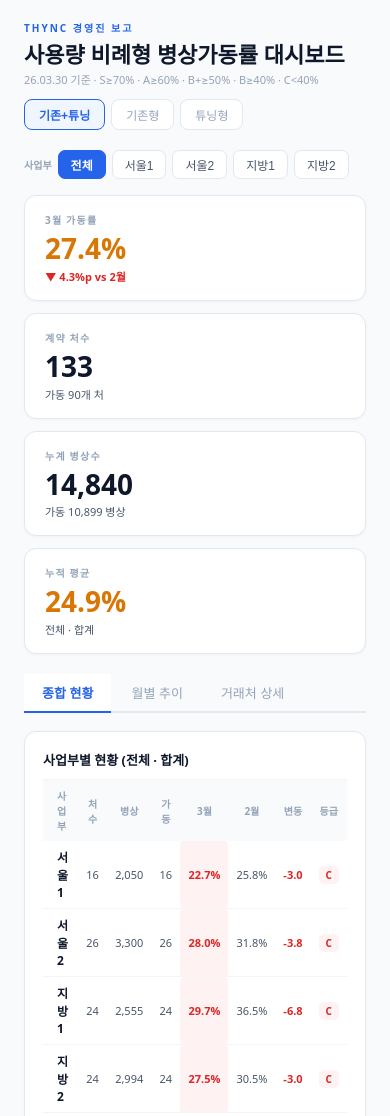
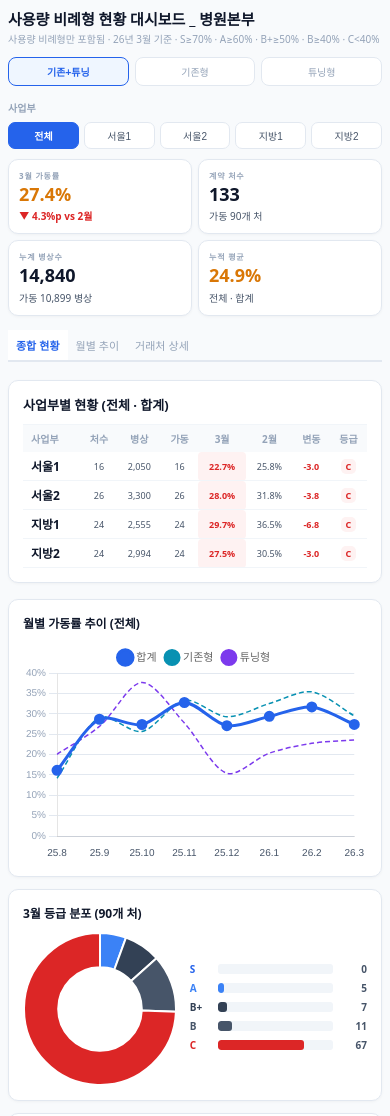
Before and after one commit to gksmffhrr-code/thynC_dash, a plain HTML site: page index.html in a window 390 px wide. Shown: the top 1116 px of the page. Drawn offline with nearby package versions, Linux system fonts and the light colour scheme.

Commit message:
Add files via upload

```diff
--- a/index.html
+++ b/index.html
@@ -2,8 +2,8 @@
 <html lang="ko">
 <head>
 <meta charset="UTF-8">
-<meta name="viewport" content="width=device-width, initial-scale=1.0">
-<title>thynC 경영진 보고 – 병상가동률 대시보드</title>
+<meta name="viewport" content="width=device-width, initial-scale=1.0, viewport-fit=cover">
+<title>사용량 비례형 현황 대시보드 _ 병원본부</title>
 <script src="https://cdnjs.cloudflare.com/ajax/libs/Chart.js/4.4.1/chart.umd.min.js"></script>
 <style>
   :root {
@@ -13,8 +13,9 @@
     --border:#e2e8f0; --blight:#f1f5f9;
     --bg:#f8fafc;
   }
-  * { box-sizing:border-box; margin:0; padding:0; }
-  body { background:var(--bg); color:var(--text); font-family:'Pretendard',system-ui,-apple-system,sans-serif; padding:20px 24px; min-height:100vh; }
+  * { box-sizing:border-box; margin:0; padding:0; -webkit-tap-highlight-color:transparent; }
+  html { -webkit-text-size-adjust:100%; scroll-behavior:smooth; }
+  body { background:var(--bg); color:var(--text); font-family:'Pretendard',system-ui,-apple-system,sans-serif; padding:20px 24px; min-height:100vh; overflow-x:hidden; }
 
   .header { display:flex; justify-content:space-between; align-items:flex-start; flex-wrap:wrap; gap:12px; margin-bottom:20px; }
   .header-label { font-size:10px; font-weight:700; color:var(--accent); letter-spacing:2px; text-transform:uppercase; margin-bottom:2px; }
@@ -31,6 +32,12 @@
   .bu-label { font-size:10px; color:var(--mute); font-weight:700; }
   .bu-btn { padding:5px 12px; border-radius:7px; font-size:12px; cursor:pointer; border:1px solid var(--border); background:#fff; color:var(--dim); font-weight:500; transition:all .15s; }
   .bu-btn.active { background:var(--accent); color:#fff; border-color:var(--accent); font-weight:700; }
+
+  .of-nav { display:flex; flex-wrap:wrap; gap:5px; margin-bottom:16px; align-items:center; }
+  .of-nav:empty { margin-bottom:0; }
+  .of-label { font-size:10px; color:var(--mute); font-weight:700; }
+  .of-btn { padding:4px 10px; border-radius:6px; font-size:11px; cursor:pointer; border:1px solid var(--border); background:#fff; color:var(--dim); font-weight:500; transition:all .15s; }
+  .of-btn.active { background:#0891b2; color:#fff; border-color:#0891b2; font-weight:700; }
 
   .kpi-row { display:flex; gap:12px; margin-bottom:20px; flex-wrap:wrap; }
   .kpi { background:#fff; border-radius:12px; padding:16px 20px; border:1px solid var(--border); flex:1; min-width:155px; box-shadow:0 1px 3px rgba(0,0,0,.04); }
@@ -97,10 +104,91 @@
   .chart-container { position:relative; width:100%; }
   .hidden { display:none !important; }
 
+  /* ─── Responsive: Tablet ─── */
+  @media (max-width:1024px) {
+    .grid-2 { grid-template-columns:1fr 1fr; gap:12px; }
+  }
+
+  /* ─── Responsive: Mobile ─── */
   @media (max-width:768px) {
-    .grid-2 { grid-template-columns:1fr; }
-    .kpi-row { flex-direction:column; }
-    .header { flex-direction:column; }
+    body { padding:14px 12px; }
+
+    .header { flex-direction:column; gap:10px; margin-bottom:14px; }
+    .header h1 { font-size:17px; line-height:1.3; }
+    .header-sub { font-size:10px; line-height:1.5; }
+
+    .type-filters { width:100%; }
+    .type-btn { flex:1; padding:7px 6px; font-size:11px; text-align:center; }
+
+    .bu-nav { gap:5px; margin-bottom:10px; }
+    .bu-label, .of-label { width:100%; margin-bottom:2px; }
+    .bu-btn { padding:6px 10px; font-size:11px; flex:1; text-align:center; min-width:0; }
+    .of-nav { gap:4px; margin-bottom:10px; }
+    .of-btn { padding:5px 8px; font-size:10px; }
+
+    .kpi-row { display:grid; grid-template-columns:1fr 1fr; gap:8px; margin-bottom:14px; }
+    .kpi { min-width:0; padding:12px 14px; border-radius:10px; }
+    .kpi-label { font-size:9px; letter-spacing:0.8px; margin-bottom:4px; }
+    .kpi-value { font-size:22px; }
+    .kpi-sub { font-size:10px; }
+    .kpi-delta { font-size:10px; }
+
+    .tabs { gap:0; overflow-x:auto; -webkit-overflow-scrolling:touch; }
+    .tab-btn { padding:8px 12px; font-size:12px; white-space:nowrap; flex-shrink:0; }
+
+    .grid-2 { grid-template-columns:1fr; gap:12px; }
+
+    .card { padding:14px; border-radius:10px; }
+    .card-title { font-size:13px; margin-bottom:10px; }
+    .card-title-sm { font-size:12px; margin-bottom:10px; }
+
+    table { font-size:10px; }
+    th { padding:6px 4px; font-size:8px; }
+    td { padding:5px 4px; font-size:9px; }
+    th.left, .td-left { padding-left:8px; }
+
+    .rank-item { gap:4px; margin-bottom:4px; }
+    .rank-name { font-size:10px; }
+    .rank-bu { font-size:8px; }
+    .rank-val { font-size:10px; width:42px; }
+    .rank-num { width:16px; height:16px; font-size:8px; }
+
+    .badge { padding:1px 5px; font-size:9px; }
+    .tag { font-size:8px; padding:1px 4px; }
+
+    .grade-row { gap:6px; margin-bottom:5px; }
+    .grade-label { font-size:10px; width:22px; }
+    .grade-bar-bg { height:10px; }
+    .grade-count { font-size:10px; }
+
+    .footer { flex-direction:column; gap:4px; align-items:center; text-align:center; }
+    .footer span { font-size:9px; }
+
+    /* Top/Bottom ranking split to single column on very small */
+    .rank-grid-mobile { grid-template-columns:1fr !important; }
+  }
+
+  /* ─── Responsive: Small phone ─── */
+  @media (max-width:400px) {
+    body { padding:10px 8px; }
+    .header h1 { font-size:15px; }
+    .kpi-row { grid-template-columns:1fr 1fr; gap:6px; }
+    .kpi { padding:10px 10px; }
+    .kpi-value { font-size:18px; }
+    .kpi-label { font-size:8px; }
+    .bu-btn { padding:5px 6px; font-size:10px; }
+    .type-btn { padding:6px 4px; font-size:10px; }
+    .tab-btn { padding:7px 8px; font-size:11px; }
+  }
+
+  /* Touch-friendly tap targets */
+  @media (pointer:coarse) {
+    .bu-btn, .of-btn, .type-btn, .tab-btn { min-height:36px; display:inline-flex; align-items:center; justify-content:center; }
+  }
+
+  /* Safe area for notched phones */
+  @supports (padding: env(safe-area-inset-bottom)) {
+    body { padding-bottom:calc(20px + env(safe-area-inset-bottom)); }
   }
 </style>
 </head>
@@ -109,15 +197,15 @@
   <!-- Header -->
   <div class="header">
     <div>
-      <div class="header-label">thynC 경영진 보고</div>
-      <h1>사용량 비례형 병상가동률 대시보드</h1>
-      <div class="header-sub">26.03.30 기준 · S≥70% · A≥60% · B+≥50% · B≥40% · C&lt;40%</div>
+      <h1>사용량 비례형 현황 대시보드 _ 병원본부</h1>
+      <div class="header-sub">사용량 비례형만 포함됨 · 26년 3월 기준 · S≥70% · A≥60% · B+≥50% · B≥40% · C&lt;40%</div>
     </div>
     <div class="type-filters" id="typeFilters"></div>
   </div>
 
   <!-- BU Nav -->
   <div class="bu-nav" id="buNav"></div>
+  <div class="of-nav" id="ofNav"></div>
 
   <!-- KPI Row -->
   <div class="kpi-row" id="kpiRow"></div>
@@ -131,7 +219,7 @@
   <!-- Footer -->
   <div class="footer">
     <span>대웅제약 디지털헬스2팀 · thynC 사용량 비례형 병상가동률</span>
-    <span>데이터 기준일: 2026.03.30</span>
+    <span>데이터 기준: 26년 3월</span>
   </div>
 </div>
 
@@ -262,7 +350,7 @@ const HOSP = [
 ];
 
 // ─── STATE ──────────────────────────────────────────
-let selBU = "전체", tf = "합계", tab = "overview";
+let selBU = "전체", selOF = "전체", tf = "합계", tab = "overview";
 let charts = {};
 
 // ─── HELPERS ────────────────────────────────────────
@@ -284,6 +372,7 @@ function badgeHtml(g){
 function getFiltered(){
   let l = HOSP;
   if(selBU!=="전체") l=l.filter(x=>x.bu===selBU);
+  if(selOF!=="전체") l=l.filter(x=>x.of===selOF);
   if(tf==="기존형") l=l.filter(x=>x.t==="기존");
   else if(tf==="튜닝형") l=l.filter(x=>x.t==="튜닝");
   return l;
@@ -308,7 +397,19 @@ function renderBuNav(){
   el.innerHTML=`<span class="bu-label">사업부</span>`+bus.map(b=>
     `<button class="bu-btn ${selBU===b?'active':''}" data-bu="${b}">${b}</button>`
   ).join('');
-  el.querySelectorAll('.bu-btn').forEach(b=>b.addEventListener('click',()=>{ selBU=b.dataset.bu; render(); }));
+  el.querySelectorAll('.bu-btn').forEach(b=>b.addEventListener('click',()=>{ selBU=b.dataset.bu; selOF="전체"; render(); }));
+}
+
+function renderOfNav(){
+  const el=document.getElementById('ofNav');
+  if(selBU==="전체"){ el.innerHTML=''; return; }
+  const offices=[...new Set(HOSP.filter(x=>x.bu===selBU).map(x=>x.of))].sort();
+  el.innerHTML=`<span class="of-label">사무소</span>`
+    +`<button class="of-btn ${selOF==="전체"?'active':''}" data-of="전체">전체</button>`
+    +offices.map(o=>
+      `<button class="of-btn ${selOF===o?'active':''}" data-of="${o}">${o}</button>`
+    ).join('');
+  el.querySelectorAll('.of-btn').forEach(b=>b.addEventListener('click',()=>{ selOF=b.dataset.of; render(); }));
 }
 
 function renderKpis(){
@@ -316,7 +417,7 @@ function renderKpis(){
   const a=calcAgg(filtered);
   const s=SUM.find(x=>x.bu===(selBU!=="전체"?selBU:"전체")&&x.type===tf)||SUM.find(x=>x.bu==="전체"&&x.type==="합계");
   const kpi={...a,contracts:s?s.ct:a.count,totalBeds:s?s.tb:a.beds,cumAvg:s?s.ca:0};
-  const titleLabel=selBU!=="전체"?selBU:"전체";
+  const titleLabel=(selBU!=="전체"?selBU:"전체")+(selOF!=="전체"?" > "+selOF:"");
 
   const marColor = kpi.mar>=40?'var(--green)':kpi.mar>=25?'var(--amber)':'var(--red)';
   const deltaHtml = kpi.delta!=null
@@ -367,7 +468,7 @@ function renderContent(){
 // ─── OVERVIEW TAB ───────────────────────────────────
 function renderOverview(el){
   const filtered=getFiltered();
-  const titleLabel=selBU!=="전체"?selBU:"전체";
+  const titleLabel=(selBU!=="전체"?selBU:"전체")+(selOF!=="전체"?" > "+selOF:"");
 
   // SubTable data
   let subTableHtml='';
@@ -432,7 +533,7 @@ function renderOverview(el){
         </div>
         ${buCmpHtml}
         <div class="card ${selBU!=='전체'?'grid-span':''}">
-          <div style="display:grid;grid-template-columns:1fr 1fr;gap:20px">
+          <div class="rank-grid-mobile" style="display:grid;grid-template-columns:1fr 1fr;gap:20px">
             <div>
               <div style="font-size:12px;font-weight:700;margin-bottom:10px;color:var(--green)">▲ Top 10 (3월)</div>
               ${top10.map((x,i)=>rankItemHtml(x,i,true)).join('')}
@@ -500,7 +601,7 @@ function rankItemHtml(x,i,isTop){
 
 // ─── TREND TAB ──────────────────────────────────────
 function renderTrend(el){
-  const titleLabel=selBU!=="전체"?selBU:"전체";
+  const titleLabel=(selBU!=="전체"?selBU:"전체")+(selOF!=="전체"?" > "+selOF:"");
   const filtered=getFiltered();
   const sorted=[...filtered].sort((a,b)=>(b.r[7]!=null?b.r[7]:-1)-(a.r[7]!=null?a.r[7]:-1));
 
@@ -544,7 +645,7 @@ function renderTrend(el){
 function renderHospitals(el){
   const filtered=getFiltered();
   const sorted=[...filtered].sort((a,b)=>(b.r[7]!=null?b.r[7]:-1)-(a.r[7]!=null?a.r[7]:-1));
-  const titleLabel=selBU!=="전체"?selBU:"전체";
+  const titleLabel=(selBU!=="전체"?selBU:"전체")+(selOF!=="전체"?" > "+selOF:"");
 
   el.innerHTML=`
     <div class="card">
@@ -708,6 +809,7 @@ function buildBuCmpChart(canvasId){
 function render(){
   renderTypeFilters();
   renderBuNav();
+  renderOfNav();
   renderKpis();
   renderTabs();
   renderContent();
```
